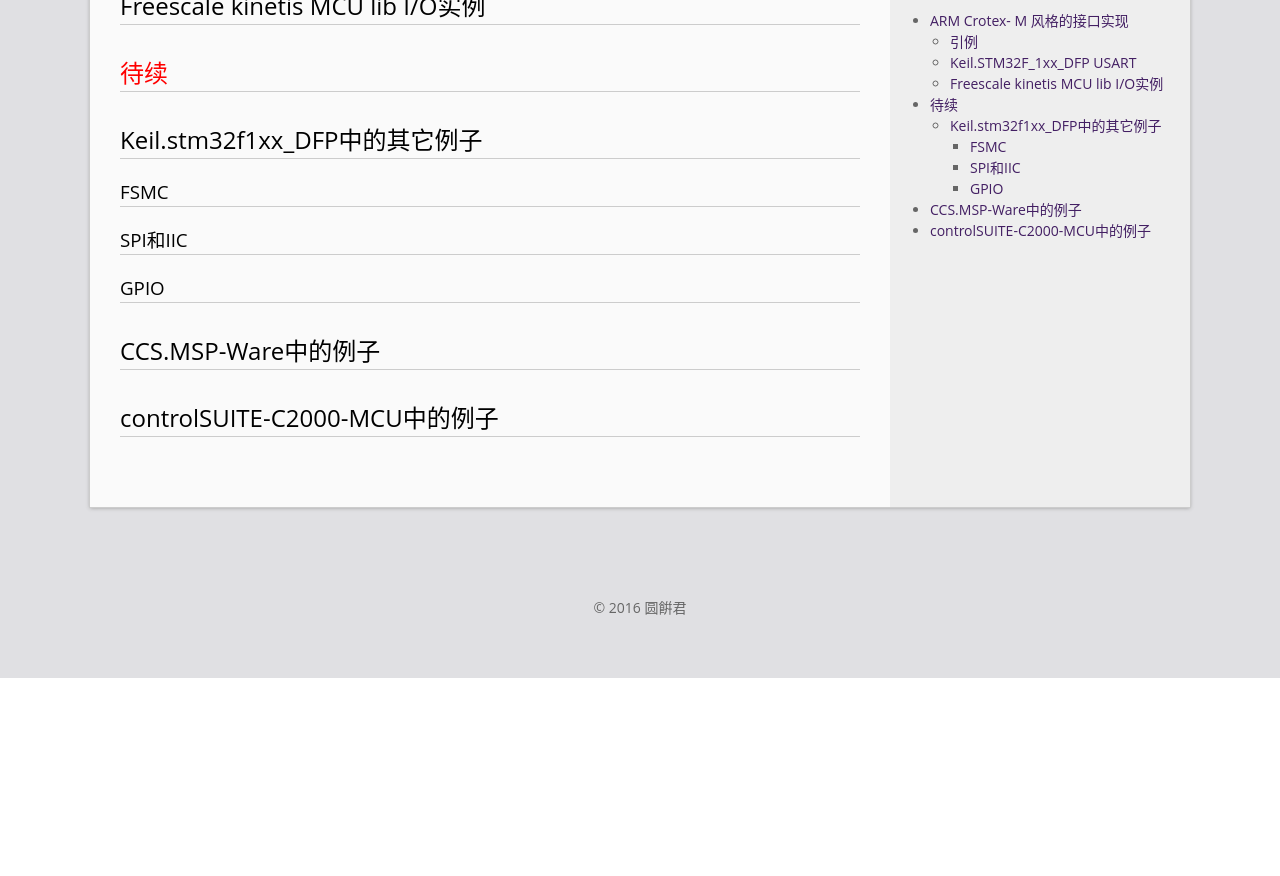
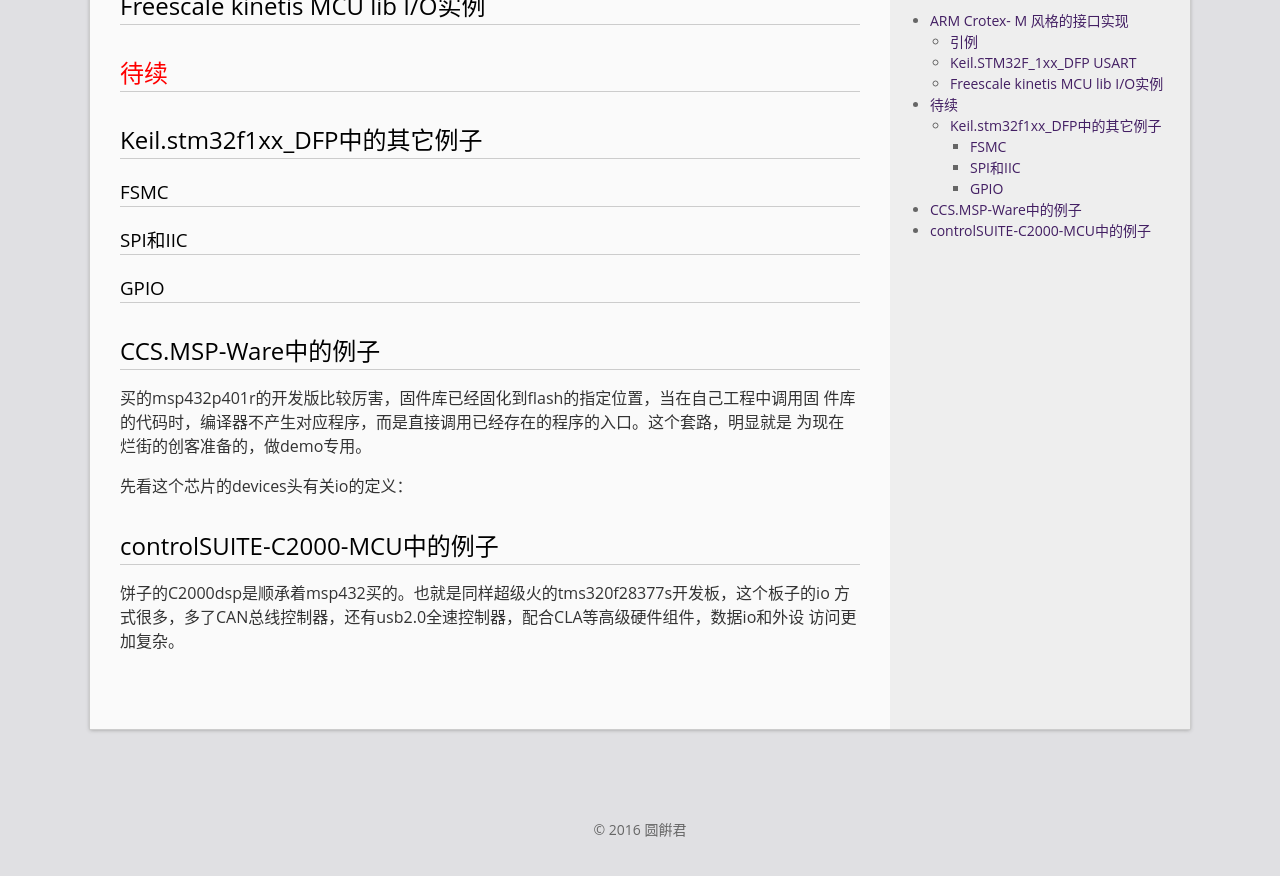
Before and after one commit to imTim12138/imTim12138.github.io, a Jekyll site: the page built from _posts/2016-04-01-i-o-peripheral-md.markdown, in a window 1280 px wide and 900 px high, scrolled down 5702 px. Shown: the top 876 px of the window. Built offline with Jekyll 4.4.1, drawn with Linux system fonts in a browser that asks for light colours; comment, search, counter and statistics services are not loaded; before the commit the page ends 6380 px from its top, so only the background shows below that; some of the changed text lies outside the part shown.

```diff
--- a/_posts/2016-04-01-i-o-peripheral-md.markdown
+++ b/_posts/2016-04-01-i-o-peripheral-md.markdown
@@ -215,4 +215,14 @@
 
 # CCS.MSP-Ware中的例子
 
+买的msp432p401r的开发版比较厉害，固件库已经固化到flash的指定位置，当在自己工程中调用固
+件库的代码时，编译器不产生对应程序，而是直接调用已经存在的程序的入口。这个套路，明显就是
+为现在烂街的创客准备的，做demo专用。
+
+先看这个芯片的devices头有关io的定义：
+
 # controlSUITE-C2000-MCU中的例子
+
+饼子的C2000dsp是顺承着msp432买的。也就是同样超级火的tms320f28377s开发板，这个板子的io
+方式很多，多了CAN总线控制器，还有usb2.0全速控制器，配合CLA等高级硬件组件，数据io和外设
+访问更加复杂。
```
Also changed, not shown: _posts/2016-06-04-mingw-compiler-fetal-error.md (added, +52 -0 lines), fast/index.md (added, +5 -0 lines).
